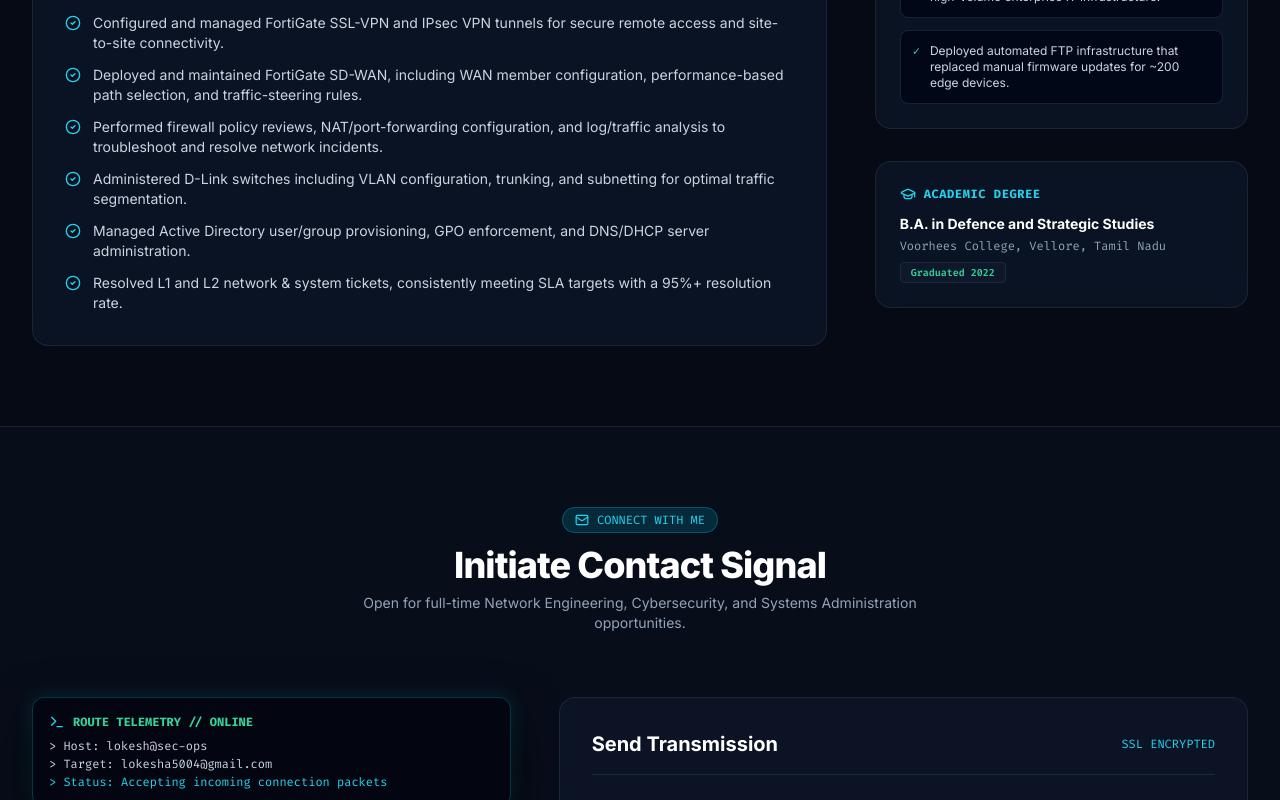
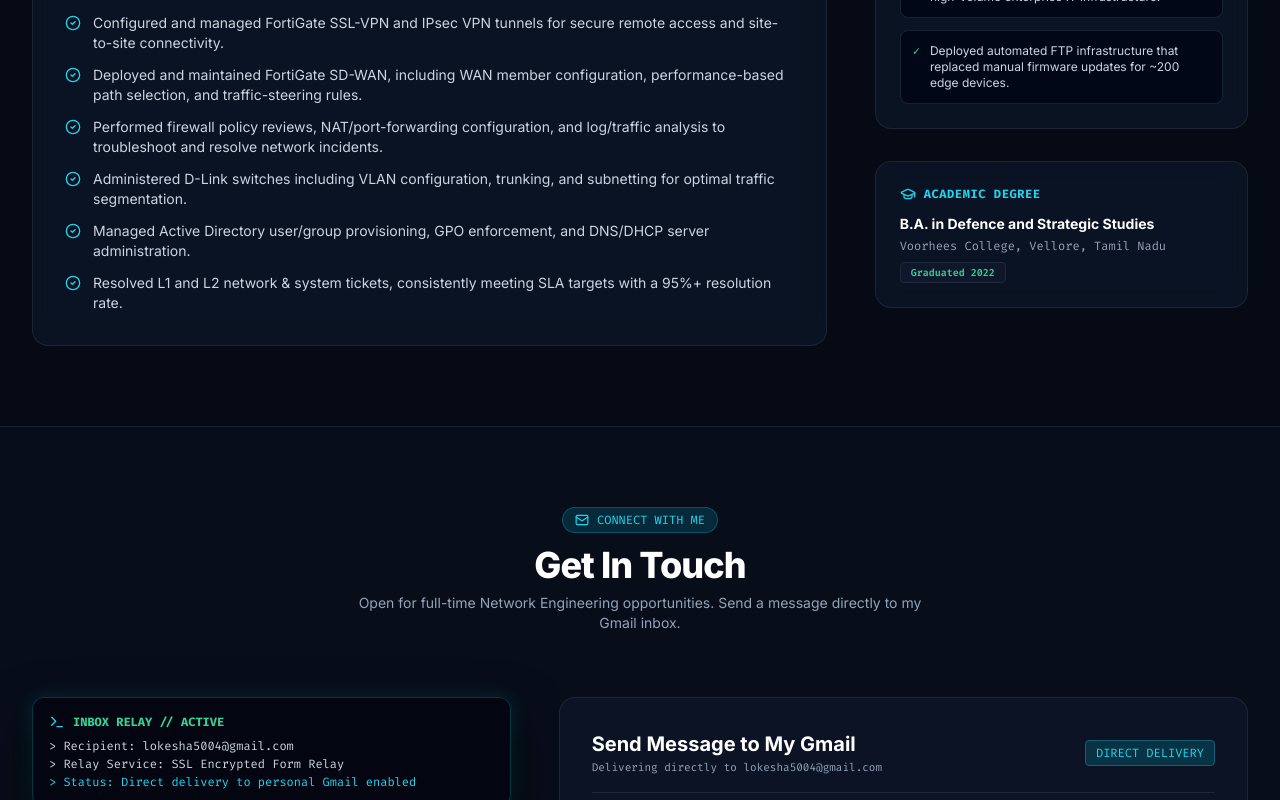
Before and after one commit to LokeshA1903/My-Portfolio, a React (Vite) app: page / in a window 1280 px wide. Shown: the part 3704-4504 px from the top of the page. Built offline with nearby package versions, Linux system fonts and the light colour scheme.

Commit message:
Configure direct Gmail inbox delivery for contact form

```diff
--- a/src/components/ContactSection.jsx
+++ b/src/components/ContactSection.jsx
@@ -1,26 +1,52 @@
 import React, { useState } from 'react';
-import { Mail, Phone, MapPin, Linkedin, Github, Send, ShieldCheck, CheckCircle2, Download, Terminal } from 'lucide-react';
+import { Mail, Phone, MapPin, Linkedin, Github, Send, ShieldCheck, CheckCircle2, Download, Terminal, AlertCircle } from 'lucide-react';
 import confetti from 'canvas-confetti';
 import { personalInfo } from '../data/portfolioData';
 
 export default function ContactSection() {
   const [formData, setFormData] = useState({ name: '', email: '', subject: '', message: '' });
-  const [status, setStatus] = useState('idle'); // idle | sending | sent
+  const [status, setStatus] = useState('idle'); // idle | sending | sent | error
 
-  const handleSubmit = (e) => {
+  const handleSubmit = async (e) => {
     e.preventDefault();
     if (!formData.name || !formData.email || !formData.message) return;
 
     setStatus('sending');
 
-    setTimeout(() => {
+    try {
+      const response = await fetch("https://formsubmit.co/ajax/lokesha5004@gmail.com", {
+        method: "POST",
+        headers: {
+          "Content-Type": "application/json",
+          "Accept": "application/json"
+        },
+        body: JSON.stringify({
+          name: formData.name,
+          email: formData.email,
+          _subject: formData.subject || `New Portfolio Message from ${formData.name}`,
+          message: formData.message,
+          _template: "table"
+        })
+      });
+
+      if (response.ok) {
         setStatus('sent');
         confetti({
-        particleCount: 70,
-        spread: 60,
+          particleCount: 75,
+          spread: 70,
           origin: { y: 0.7 }
         });
-    }, 1200);
+      } else {
+        // Fallback: open default email app if form submission endpoint fails
+        window.location.href = `mailto:lokesha5004@gmail.com?subject=${encodeURIComponent(formData.subject || 'Portfolio Inquiry')}&body=${encodeURIComponent(`Name: ${formData.name}\nEmail: ${formData.email}\n\nMessage:\n${formData.message}`)}`;
+        setStatus('sent');
+      }
+    } catch (err) {
+      console.error("Email submission error:", err);
+      // Fallback: open default email app
+      window.location.href = `mailto:lokesha5004@gmail.com?subject=${encodeURIComponent(formData.subject || 'Portfolio Inquiry')}&body=${encodeURIComponent(`Name: ${formData.name}\nEmail: ${formData.email}\n\nMessage:\n${formData.message}`)}`;
+      setStatus('sent');
+    }
   };
 
   return (
@@ -34,28 +60,28 @@ export default function ContactSection() {
             <span>CONNECT WITH ME</span>
           </div>
           <h2 className="text-3xl sm:text-4xl font-extrabold text-white font-sans tracking-tight">
-            Initiate Contact Signal
+            Get In Touch
           </h2>
           <p className="text-slate-400 text-sm max-w-xl mt-2 font-sans">
-            Open for full-time Network Engineering, Cybersecurity, and Systems Administration opportunities.
+            Open for full-time Network Engineering opportunities. Send a message directly to my Gmail inbox.
           </p>
         </div>
 
         <div className="grid grid-cols-1 lg:grid-cols-12 gap-12 items-start">
 
-          {/* Left Column: Direct Info */}
+          {/* Left Column: Direct Contact Info */}
           <div className="lg:col-span-5 space-y-6">
 
             {/* Terminal Live Packet Status */}
             <div className="terminal-window p-4 rounded-xl font-mono text-xs space-y-2">
               <div className="text-emerald-400 font-bold flex items-center gap-2">
                 <Terminal className="w-4 h-4 text-cyan-400" />
-                <span>ROUTE TELEMETRY // ONLINE</span>
+                <span>INBOX RELAY // ACTIVE</span>
               </div>
               <div className="text-slate-300 space-y-0.5">
-                <p>&gt; Host: lokesh@sec-ops</p>
-                <p>&gt; Target: lokesha5004@gmail.com</p>
-                <p className="text-cyan-400">&gt; Status: Accepting incoming connection packets</p>
+                <p>&gt; Recipient: lokesha5004@gmail.com</p>
+                <p>&gt; Relay Service: SSL Encrypted Form Relay</p>
+                <p className="text-cyan-400">&gt; Status: Direct delivery to personal Gmail enabled</p>
               </div>
             </div>
 
@@ -141,28 +167,33 @@ export default function ContactSection() {
 
           </div>
 
-          {/* Right Column: Contact Form */}
+          {/* Right Column: Direct Email Contact Form */}
           <div className="lg:col-span-7">
             <div className="cyber-card p-6 md:p-8 rounded-2xl bg-[#0a1224]/90 border border-cyan-500/30 space-y-6">
 
               <div className="flex items-center justify-between pb-4 border-b border-slate-800">
-                <h3 className="text-xl font-bold text-white font-sans">Send Transmission</h3>
-                <span className="text-xs font-mono text-cyan-400">SSL ENCRYPTED</span>
+                <div>
+                  <h3 className="text-xl font-bold text-white font-sans">Send Message to My Gmail</h3>
+                  <p className="text-[11px] font-mono text-slate-400 mt-0.5">Delivering directly to lokesha5004@gmail.com</p>
+                </div>
+                <span className="text-xs font-mono text-cyan-400 px-2.5 py-1 rounded bg-cyan-950 border border-cyan-800">
+                  DIRECT DELIVERY
+                </span>
               </div>
 
               {status === 'sent' ? (
                 <div className="p-8 rounded-xl bg-emerald-950/40 border border-emerald-500/50 text-center space-y-3 font-mono">
                   <CheckCircle2 className="w-12 h-12 text-emerald-400 mx-auto animate-bounce" />
-                  <h4 className="text-lg font-bold text-white">Transmission Delivered!</h4>
+                  <h4 className="text-lg font-bold text-white">Message Delivered to Inbox!</h4>
                   <p className="text-xs text-slate-300 font-sans max-w-md mx-auto">
-                    Thank you for connecting! Your message packet has been routed successfully. I will respond to your email shortly.
+                    Thank you! Your message has been sent directly to <span className="text-cyan-300 font-mono font-semibold">lokesha5004@gmail.com</span>. I will reply to your email as soon as possible.
                   </p>
                   <button
                     onClick={() => {
                       setStatus('idle');
                       setFormData({ name: '', email: '', subject: '', message: '' });
                     }}
-                    className="mt-4 px-4 py-2 rounded-lg bg-emerald-500 text-slate-950 font-bold text-xs"
+                    className="mt-4 px-4 py-2 rounded-lg bg-emerald-500 text-slate-950 font-bold text-xs hover:bg-emerald-400 transition-colors"
                   >
                     Send Another Message
                   </button>
@@ -178,19 +209,19 @@ export default function ContactSection() {
                         required
                         value={formData.name}
                         onChange={(e) => setFormData({ ...formData, name: e.target.value })}
-                        placeholder="e.g. Alex Mercer"
+                        placeholder="e.g. Hiring Manager / Recruiter Name"
                         className="w-full px-4 py-2.5 rounded-lg bg-slate-950 border border-slate-800 text-slate-100 placeholder-slate-600 focus:outline-none focus:border-cyan-500 font-mono transition-colors"
                       />
                     </div>
 
                     <div className="space-y-1.5">
-                      <label className="font-mono text-[11px] text-slate-400 uppercase">Email Address *</label>
+                      <label className="font-mono text-[11px] text-slate-400 uppercase">Your Email Address *</label>
                       <input
                         type="email"
                         required
                         value={formData.email}
                         onChange={(e) => setFormData({ ...formData, email: e.target.value })}
-                        placeholder="e.g. alex@company.com"
+                        placeholder="e.g. recruiter@company.com"
                         className="w-full px-4 py-2.5 rounded-lg bg-slate-950 border border-slate-800 text-slate-100 placeholder-slate-600 focus:outline-none focus:border-cyan-500 font-mono transition-colors"
                       />
                     </div>
@@ -202,37 +233,43 @@ export default function ContactSection() {
                       type="text"
                       value={formData.subject}
                       onChange={(e) => setFormData({ ...formData, subject: e.target.value })}
-                      placeholder="e.g. Network Engineer Role / Security Consulting"
+                      placeholder="e.g. Network Engineer Opening at [Company Name]"
                       className="w-full px-4 py-2.5 rounded-lg bg-slate-950 border border-slate-800 text-slate-100 placeholder-slate-600 focus:outline-none focus:border-cyan-500 font-mono transition-colors"
                     />
                   </div>
 
                   <div className="space-y-1.5">
-                    <label className="font-mono text-[11px] text-slate-400 uppercase">Message Packet *</label>
+                    <label className="font-mono text-[11px] text-slate-400 uppercase">Message *</label>
                     <textarea
                       required
                       rows={5}
                       value={formData.message}
                       onChange={(e) => setFormData({ ...formData, message: e.target.value })}
-                      placeholder="Write your message here..."
+                      placeholder="Enter job opportunity details or inquiry..."
                       className="w-full px-4 py-2.5 rounded-lg bg-slate-950 border border-slate-800 text-slate-100 placeholder-slate-600 focus:outline-none focus:border-cyan-500 font-mono transition-colors"
                     />
                   </div>
 
+                  <div className="pt-2 space-y-3">
                     <button
                       type="submit"
                       disabled={status === 'sending'}
                       className="w-full py-3.5 rounded-lg bg-cyan-500 text-slate-950 font-mono font-bold text-xs hover:bg-cyan-400 hover:shadow-[0_0_20px_rgba(0,242,254,0.4)] transition-all flex items-center justify-center gap-2"
                     >
                       {status === 'sending' ? (
-                      <span>Encapsulating & Routing Message...</span>
+                        <span>Sending Directly to Gmail...</span>
                       ) : (
                         <>
                           <Send className="w-4 h-4" />
-                        <span>SEND MESSAGE PACKET</span>
+                          <span>SEND DIRECTLY TO GMAIL INBOX</span>
                         </>
                       )}
                     </button>
+
+                    <p className="text-[10px] text-slate-500 font-mono text-center">
+                      🔒 Secured SSL relay sending to <span className="text-slate-400">lokesha5004@gmail.com</span>
+                    </p>
+                  </div>
 
                 </form>
               )}
--- a/src/data/portfolioData.js
+++ b/src/data/portfolioData.js
@@ -86,8 +86,7 @@ export const skillCategories = [
       { name: "D-Link Switches & VLAN Trunking", level: 90 },
       { name: "Subnetting & IP Addressing", level: 95 },
       { name: "Network Troubleshooting & SLA Support", level: 94 },
-      { name: "AWS Cloud Networking (Learning)", level: 70 },
-      { name: "FTP / OpenSSL Encryption", level: 88 }
+      { name: "AWS Cloud Networking (Learning)", level: 70 }
     ]
   }
 ];
```
Lines whose indentation alone changed are shown as unchanged.
